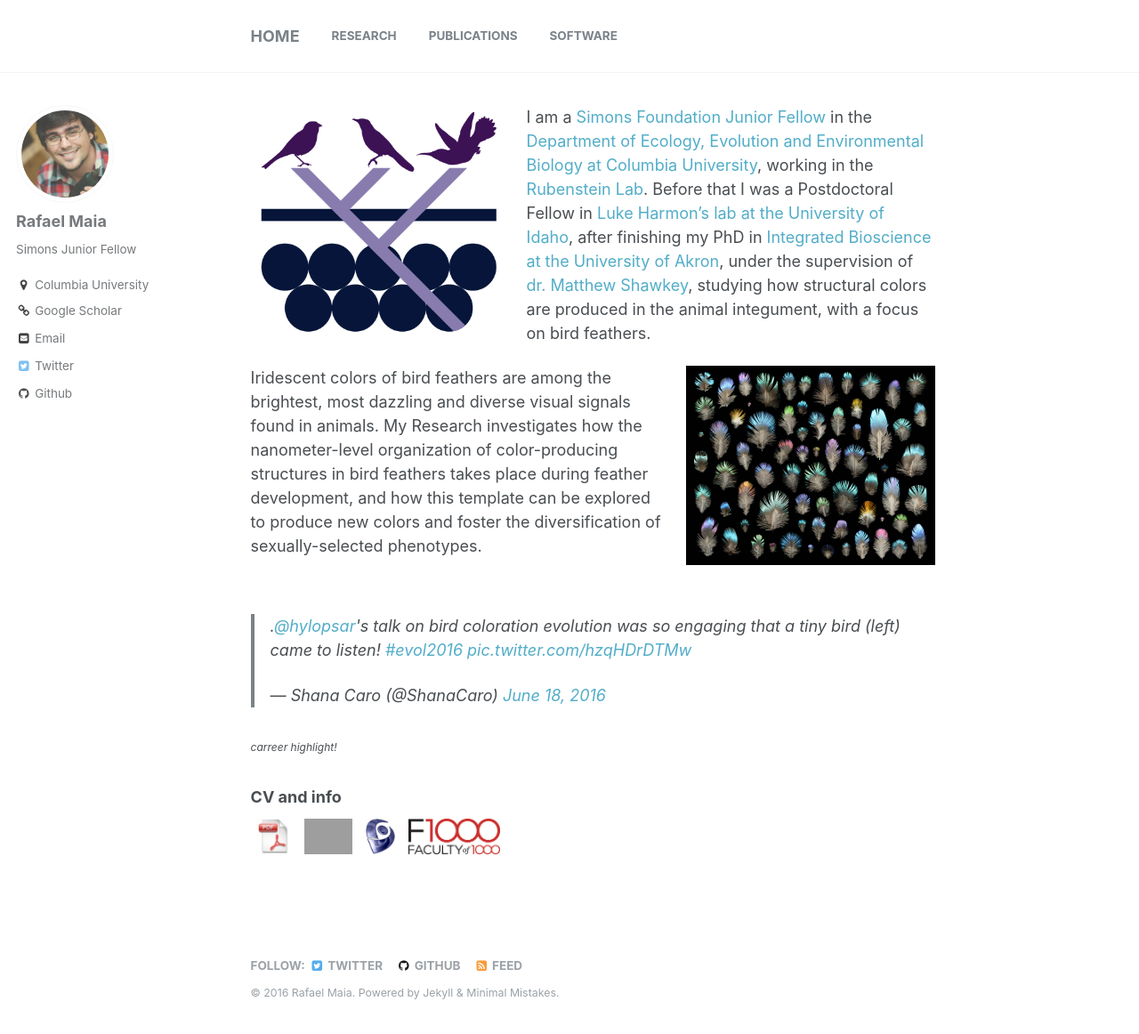
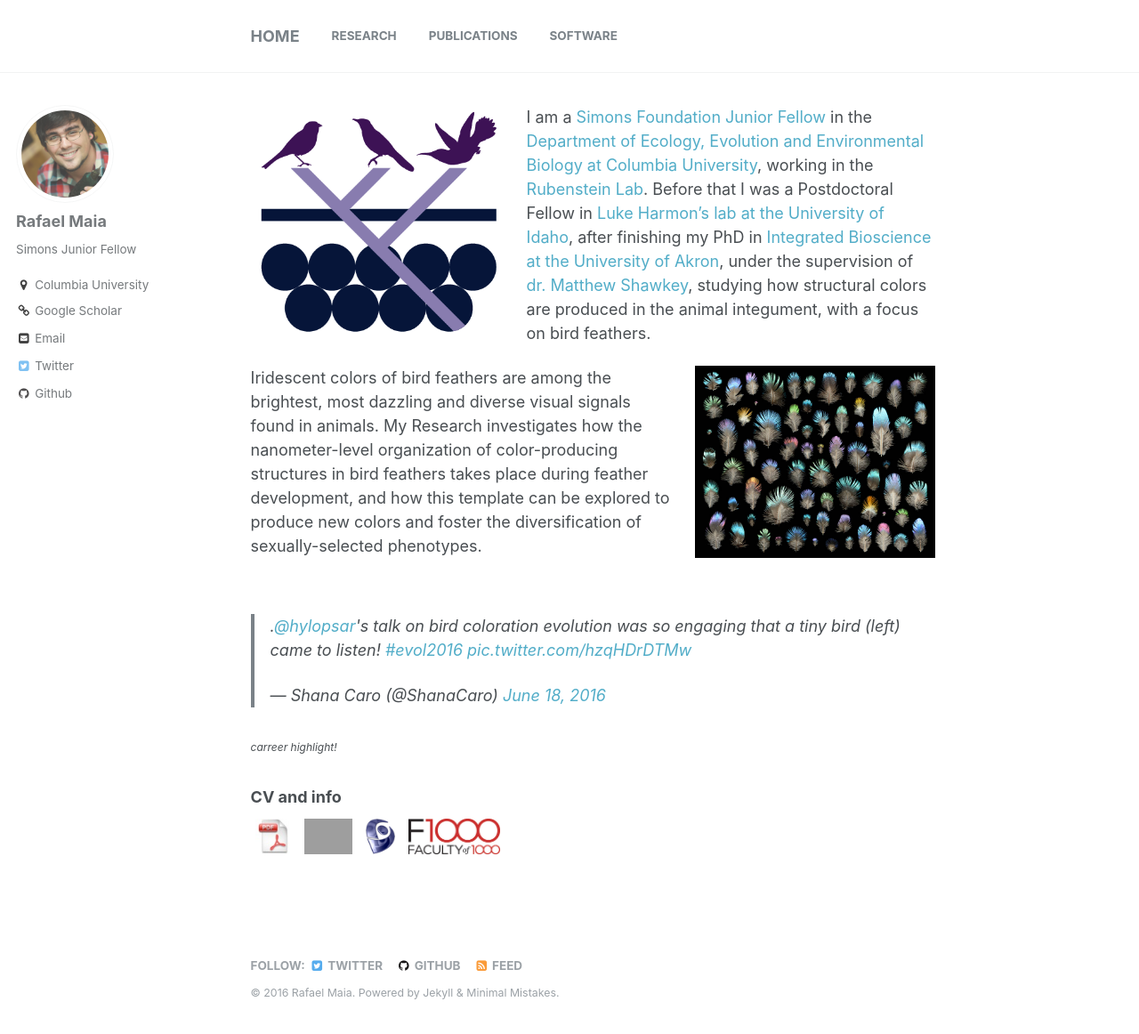
Before and after one commit to rmaia/rmaia.github.io, a Jekyll site: the page built from index.md, in a window 1280 px wide and 1179 px high. Shown: the top 1162 px of the window at 89% size. Built offline with Jekyll 4.4.1, drawn with Linux system fonts in a browser that asks for light colours; the list of posts is cut into pages by our own code; comment, search, counter and statistics services are not loaded; grey boxes are pictures that could not be loaded.

```diff
--- a/index.md
+++ b/index.md
@@ -6,7 +6,7 @@
 <img align="left" style="padding-right:20px; width:310px" src="/images/logo.png">
 I am a [Simons Foundation Junior Fellow](https://www.simonsfoundation.org/simons-society-of-fellows/junior-fellows/) in the [Department of Ecology, Evolution and Environmental Biology at Columbia University](http://www.columbia.edu/cu/e3b/), working in the [Rubenstein Lab](http://www.columbia.edu/~dr2497/HOME.html). Before that I was a Postdoctoral Fellow in [Luke Harmon's lab at the University of Idaho](http://www.webpages.uidaho.edu/~lukeh/), after finishing my PhD in [Integrated Bioscience at the University of Akron](http://www.uakron.edu/id/ib/), under the supervision of [dr. Matthew Shawkey](http://gozips.uakron.edu/~shawkey/), studying how structural colors are produced in the animal integument, with a focus on bird feathers.
 
-<img align="right" style="padding-left:20px; width:300px" src="/images/Starling-Poster-WEB.jpg"> Iridescent colors of bird feathers are among the brightest, most dazzling and diverse visual signals found in animals. My Research investigates how the nanometer-level organization of color-producing structures in bird feathers takes place during feather development, and how this template can be explored to produce new colors and foster the diversification of sexually-selected phenotypes.
+<img align="right" style="padding-left:20px; width:290px" src="/images/Starling-Poster-WEB.jpg"> Iridescent colors of bird feathers are among the brightest, most dazzling and diverse visual signals found in animals. My Research investigates how the nanometer-level organization of color-producing structures in bird feathers takes place during feather development, and how this template can be explored to produce new colors and foster the diversification of sexually-selected phenotypes.
 <br>
 <br>
 <blockquote class="twitter-tweet" data-lang="en"><p lang="en" dir="ltr">.<a href="https://twitter.com/hylopsar">@hylopsar</a>&#39;s talk on bird coloration evolution was so engaging that a tiny bird (left) came to listen! <a href="https://twitter.com/hashtag/evol2016?src=hash">#evol2016</a> <a href="https://t.co/hzqHDrDTMw">pic.twitter.com/hzqHDrDTMw</a></p>&mdash; Shana Caro (@ShanaCaro) <a href="https://twitter.com/ShanaCaro/status/744233162474037248">June 18, 2016</a></blockquote>
```
